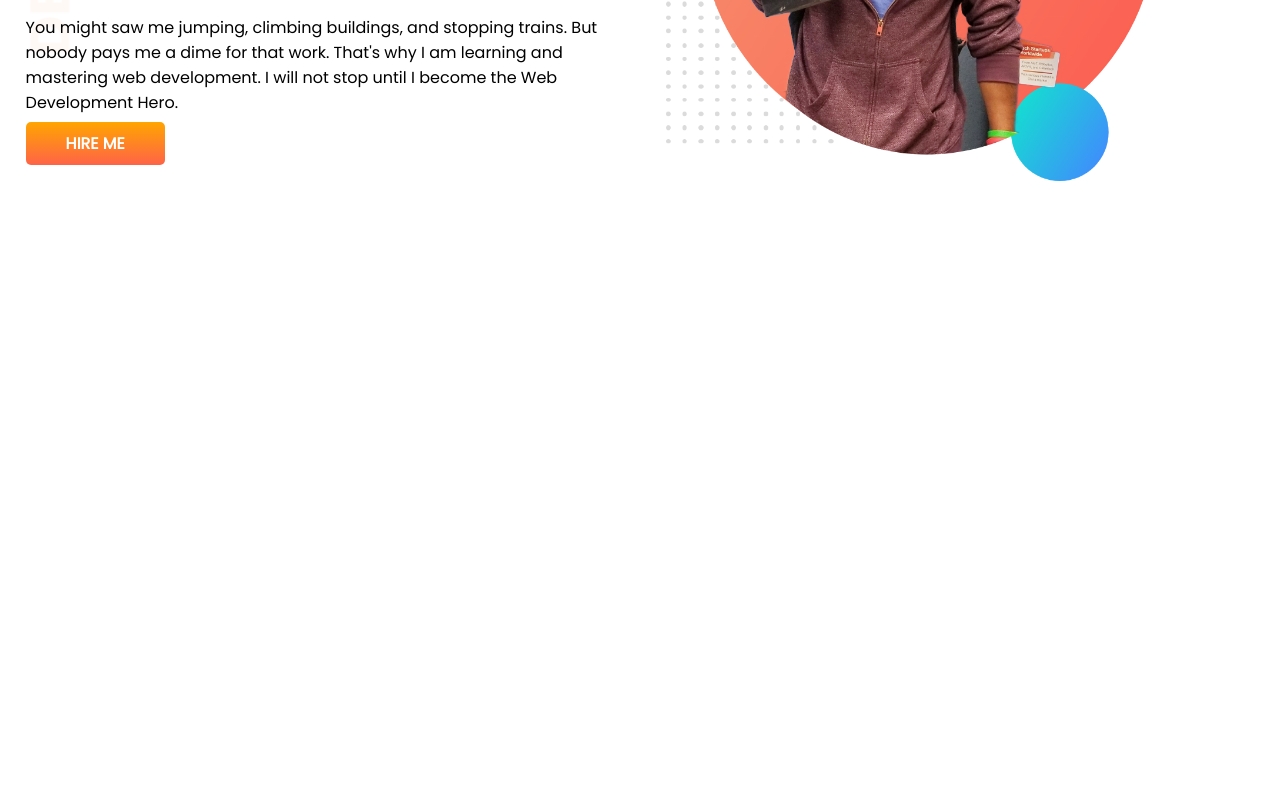
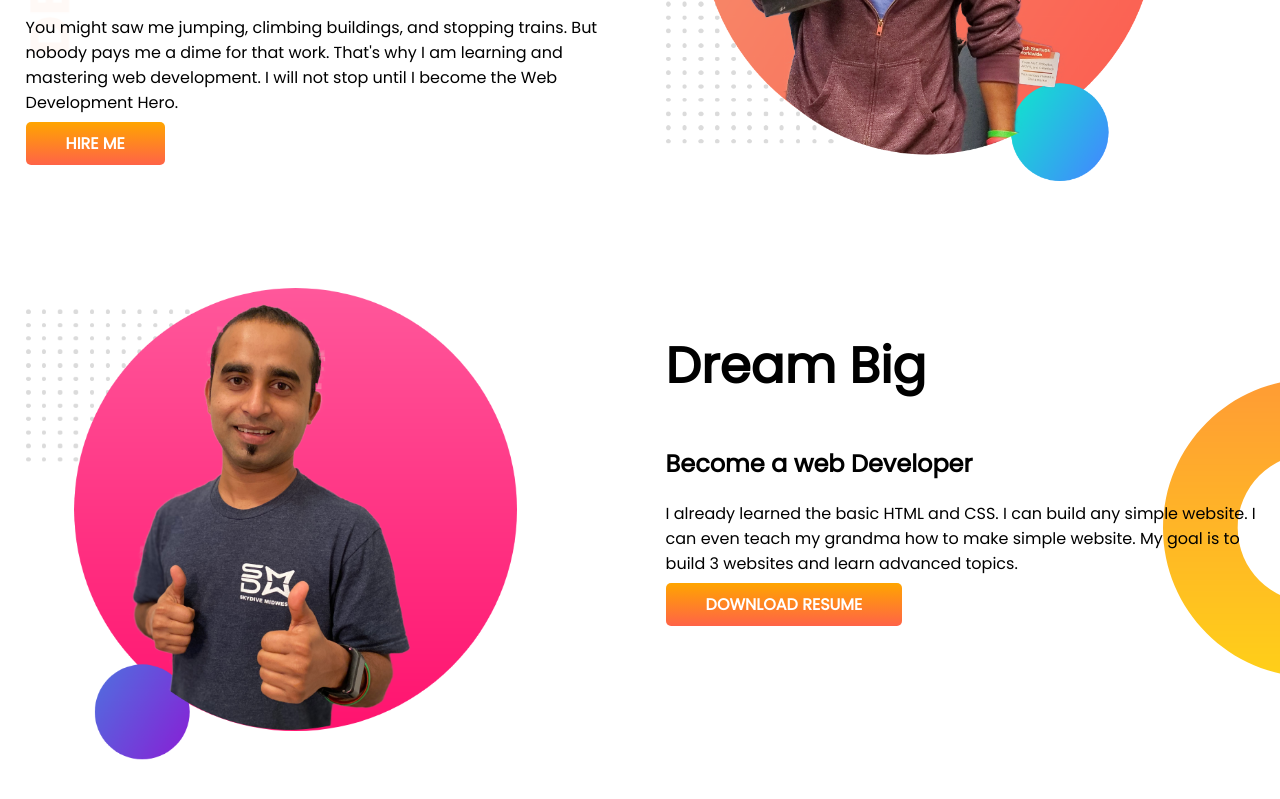
Before and after one commit to Rb-wahid/developer-portfolio, a plain HTML site: page index.html in a window 1280 px wide. Shown: the part 307-1106 px from the top of the page. Before the commit the page ends 800 px from the top, so only its background shows below. Drawn offline with Linux system fonts and the light colour scheme.

Commit message:
dream job section added

```diff
--- a/index.html
+++ b/index.html
@@ -36,5 +36,21 @@
         <img src="images/jhankar.png" alt="" />
       </div>
     </section>
+    <section class="dream-big">
+      <div class="half-width">
+        <img src="images/jhankar2.png" alt="" />
+      </div>
+
+      <div class="half-width">
+        <h1>Dream Big</h1>
+        <h2>Become a web Developer</h2>
+        <p>
+          I already learned the basic HTML and CSS. I can build any simple
+          website. I can even teach my grandma how to make simple website. My
+          goal is to build 3 websites and learn advanced topics.
+        </p>
+        <a class="link-button" href="#" target="_blank" rel="noopener noreferrer">DOWNLOAD RESUME</a>
+      </div>
+    </section>
   </body>
 </html>
--- a/style.css
+++ b/style.css
@@ -14,6 +14,7 @@ h1 {
 
 section {
   display: flex;
+  margin-bottom: 100px;
 }
 
 .half-width {
@@ -38,3 +39,9 @@ section {
   background-image: url(images/top-banner.png);
   background-repeat: no-repeat;
 }
+
+.dream-big {
+    background-image: url(images/dream-bg.png);
+    background-repeat: no-repeat;
+    background-position: right;
+}
```
